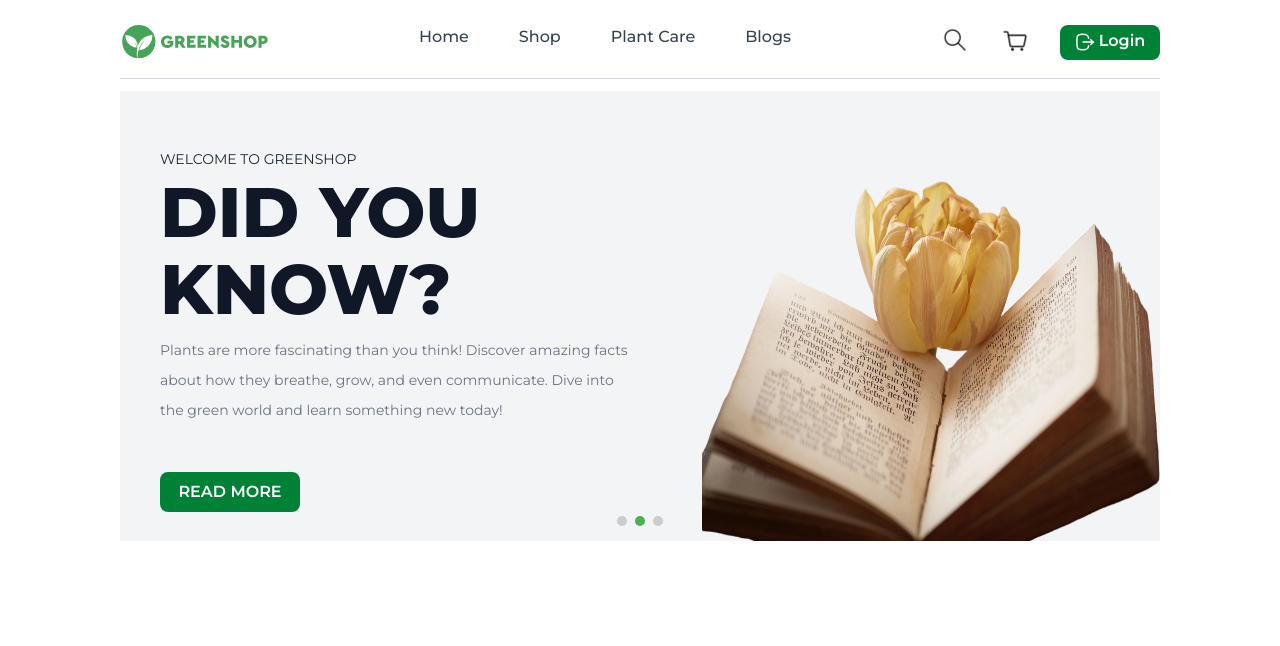
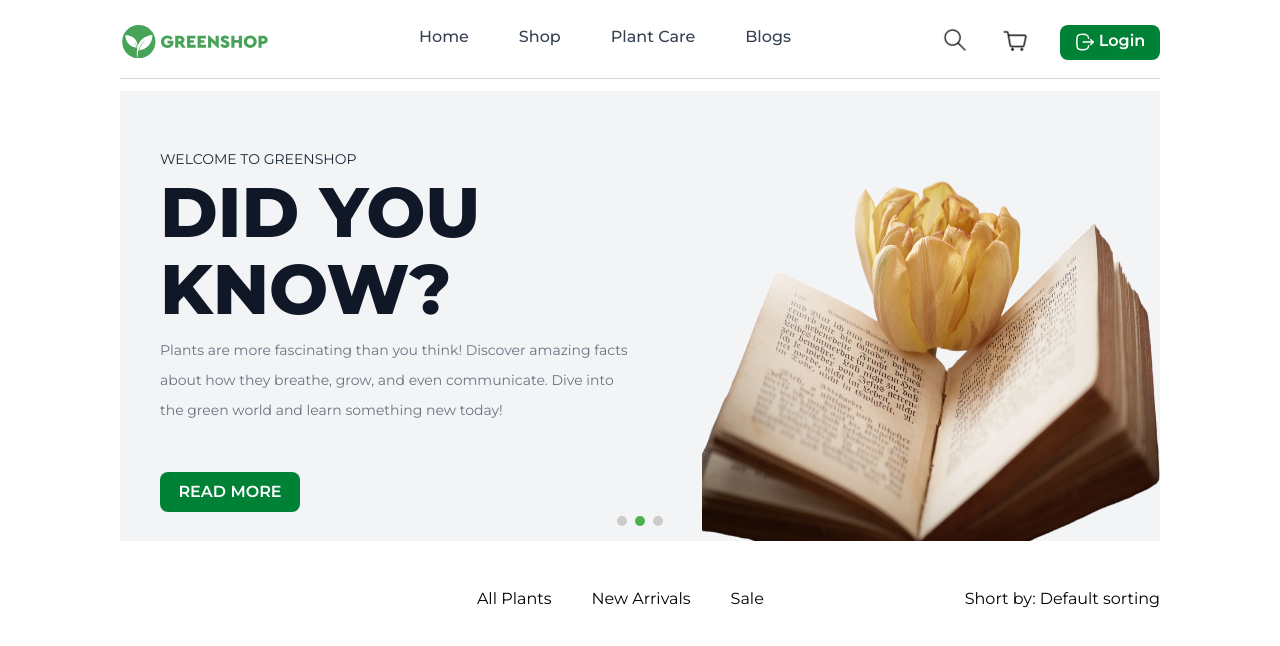
Before and after one commit to NaMiK0/Plants, a React (Vite) app in the folder frontend/plants/: page / in a window 1280 px wide. Shown: the top 646 px of the page. Built offline with nearby package versions, Linux system fonts and the light colour scheme.

Commit message:
первое изменение

```diff
--- a/frontend/plants/src/App.tsx
+++ b/frontend/plants/src/App.tsx
@@ -1,5 +1,6 @@
 import Header from "./components/Header.tsx";
 import Slider from "./components/Slider.tsx";
+import ContentHome from "./components/ContentHome.tsx";
 
 function App() {
 
@@ -8,6 +9,7 @@ function App() {
     <div className="m-0 pt-[25px] pr-[120px] pl-[120px] pb-[0] font-['Montserrat']">
         <Header />
         <Slider/>
+        <ContentHome/>
     </div>
   )
 }
--- /dev/null
+++ b/frontend/plants/src/components/CardOrder.tsx
@@ -0,0 +1,9 @@
+
+
+export default function CardOrder() {
+    return (
+        <div>
+
+        </div>
+    )
+}
--- /dev/null
+++ b/frontend/plants/src/components/ContentHome.tsx
@@ -0,0 +1,26 @@
+
+
+export default function ContentHome() {
+    return (
+        <div className="mt-[46px] flex flex-row gap-[50px]">
+            <section className="w-[31%]">
+
+            </section>
+            <section className="w-[69%] flex flex-col">
+                <nav className="flex flex-row justify-between mb-[38px]">
+                    <div className="flex flex-row gap-[40px]">
+                        <a href="#">All Plants</a>
+                        <a href="#">New Arrivals</a>
+                        <a href="#">Sale</a>
+                    </div>
+                    <div>
+                        <p>Short by: <a href="#">Default sorting</a></p>
+                    </div>
+                </nav>
+                <div>
+
+                </div>
+            </section>
+        </div>
+    )
+}
```
